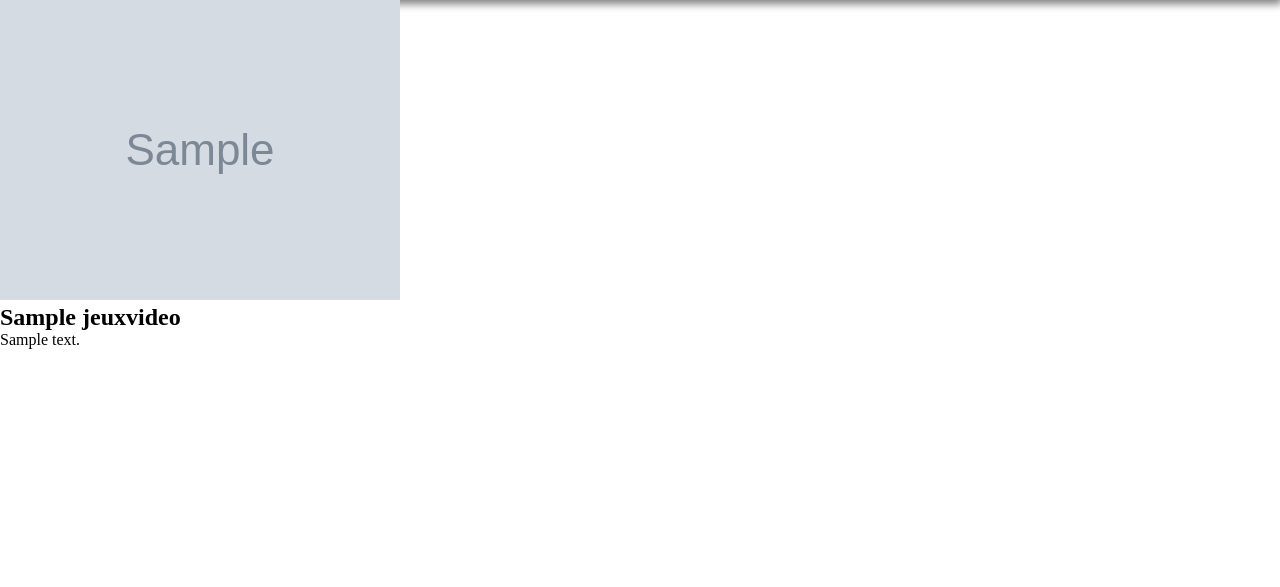
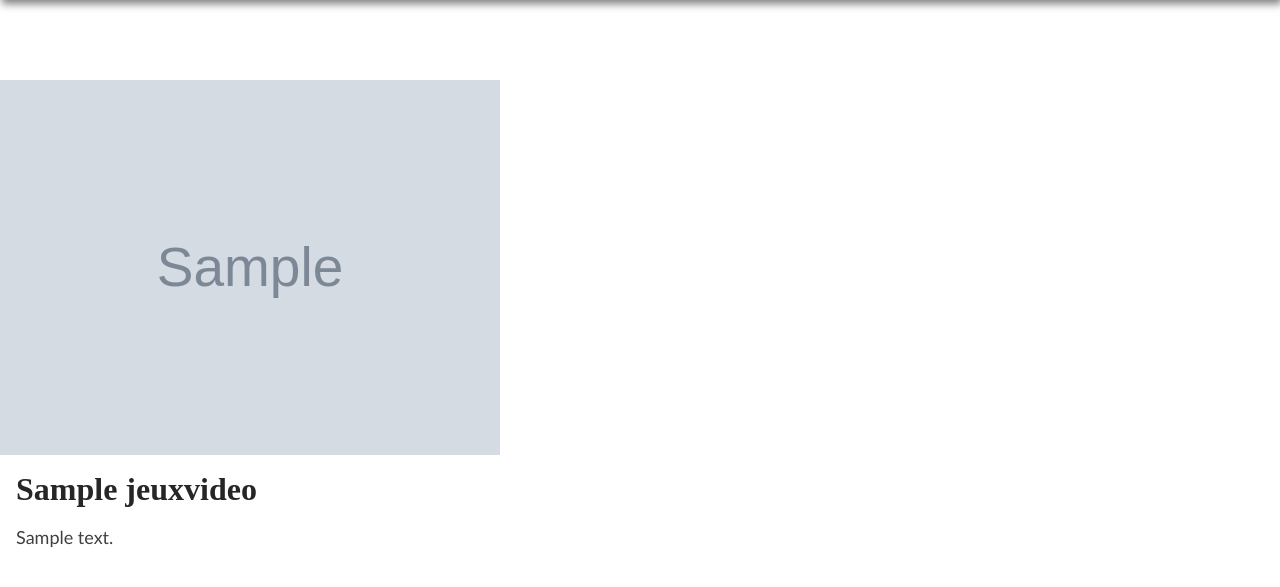
Before and after one commit to Nandoby/ludotheque, a PHP site: page /index.php?action=genres&id=1 in a window 1280 px wide. Shown: the part 97-684 px from the top of the page. Run offline with PHP 8.4, Linux system fonts and the light colour scheme; tables that the repository leaves empty or names only in its code hold one stand-in row (values such as "Sample post"); grey boxes marked "Sample" are stand-in pictures.

Commit message:
ajout de style pour la classe .game et ses enfants

```diff
--- a/style.css
+++ b/style.css
@@ -103,3 +103,30 @@
     margin-top: 1rem;
     text-align: center;
 }
+
+main .game {
+    display: flex;
+    flex-wrap: wrap;
+    margin-top: 5rem;
+    flex-direction: column;
+    width: 500px;
+}
+main .game img {
+    width: 100%;
+    object-fit: cover;
+}
+main .game .infos {
+    flex: 1 0 40%;
+    padding: 1rem;
+}
+main .game .infos h2 {
+    font-size: 2rem;
+    margin-bottom: calc(2rem * 0.5);
+    color: rgba(0, 0, 0, 0.85)
+}
+main .game .infos p {
+    font-family: 'Trebuchet MS', sans-serif;
+    font-size: 18px;
+    line-height: 1.5;
+    color: rgba(0, 0, 0, 0.75);
+}
```
